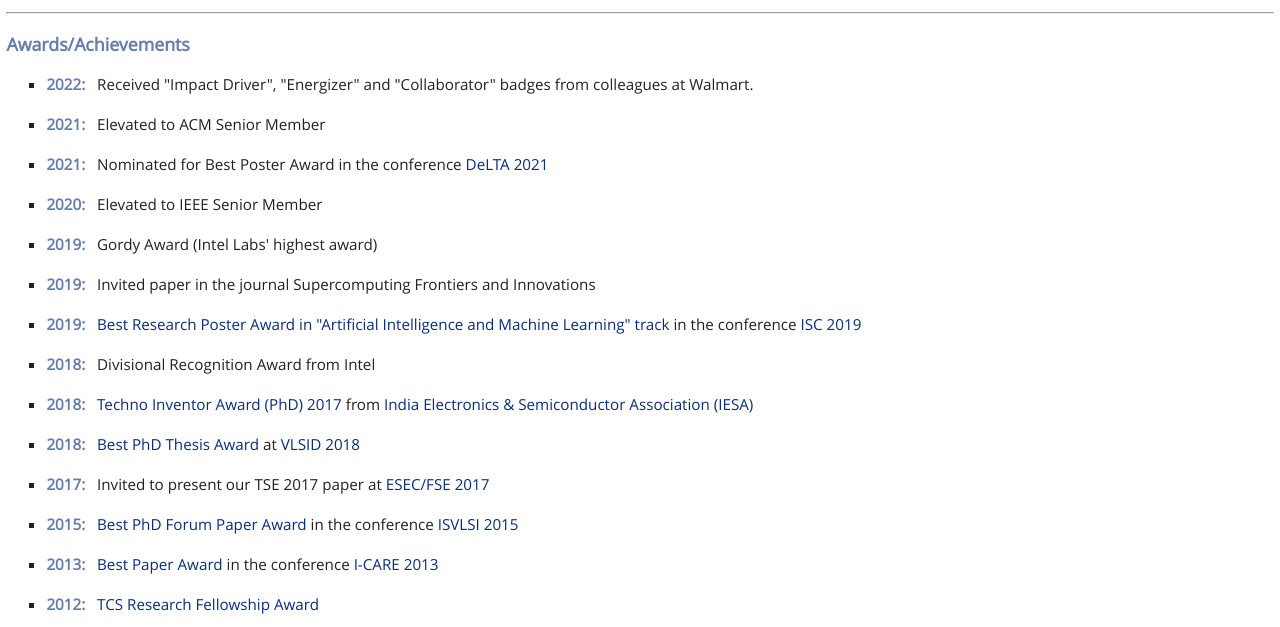
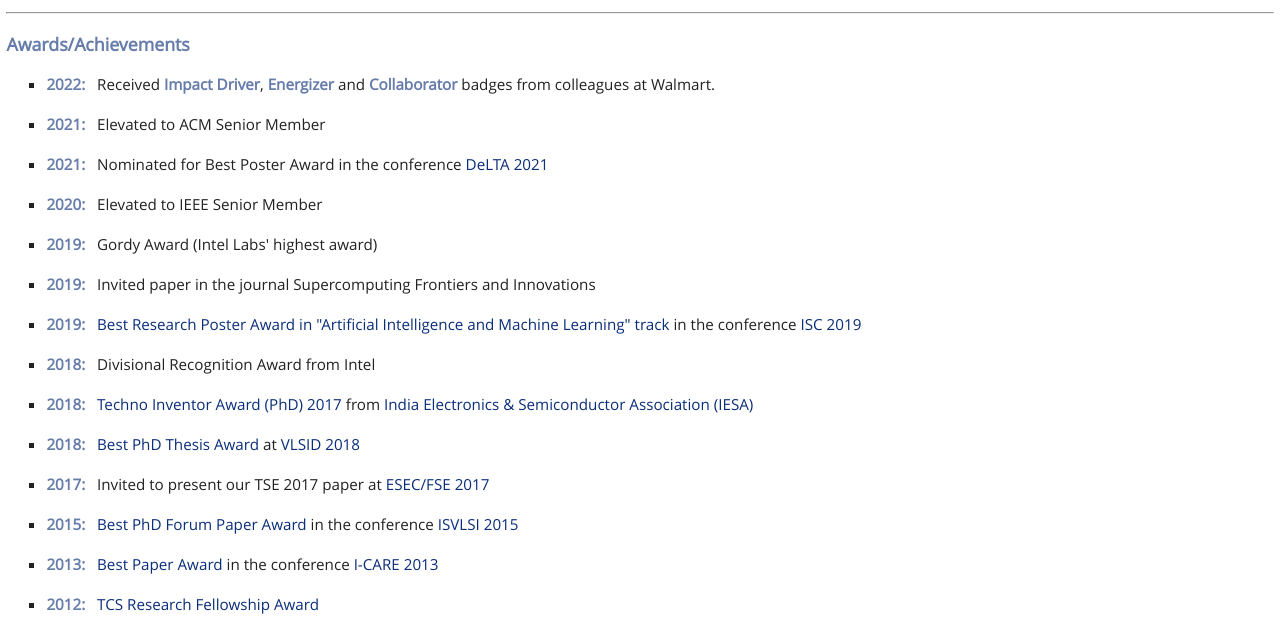
Before and after one commit to kunalbanerjee/kunalbanerjee.github.io, a plain HTML site: page index.html in a window 1280 px wide. Shown: the part 1843-2470 px from the top of the page. Drawn offline with Linux system fonts and the light colour scheme.

Commit message:
Update index.html

```diff
--- a/index.html
+++ b/index.html
@@ -155,7 +155,7 @@
 <a id="award"> </a>
 <h3>Awards/Achievements</h3>
 <ul>
-  <li> <b>2022:</b> &nbsp; Received "Impact Driver", "Energizer" and "Collaborator" badges from colleagues at Walmart.<br></li>
+  <li> <b>2022:</b> &nbsp; Received <b>Impact Driver</b>, <b>Energizer</b> and <b>Collaborator</b> badges from colleagues at Walmart.<br></li>
 <br>
   <li> <b>2021:</b> &nbsp; Elevated to ACM Senior Member<br></li>
 <br>
```
